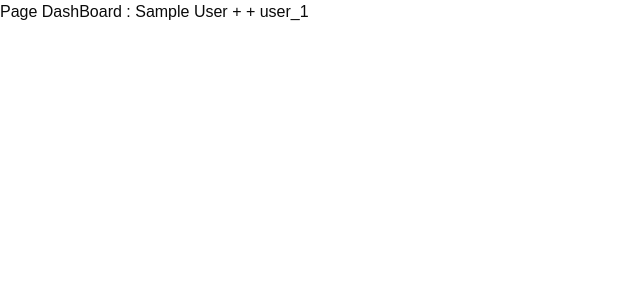
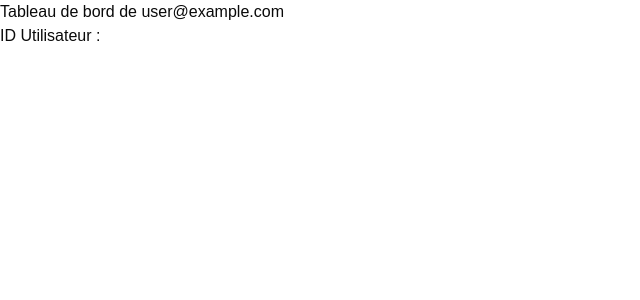
Before and after one commit to BouklifYacine/NextJS-Projet-Budget, a Next.js app in the folder statsgo/: page /Dashboard in a window 1280 px wide. Shown: the top 300 px of the page, without its empty margins (0-640 px from the left). Built offline with nearby package versions, Linux system fonts and the light colour scheme; no server answers; the database is empty; sample sign-in values are in the browser's storage.

Commit message:
Redirection basique vers le dashboard

```diff
--- a/statsgo/app/Dashboard/[id]/page.tsx
+++ /dev/null
@@ -1,18 +0,0 @@
-import { auth } from '@/auth'
-import { redirect } from 'next/navigation'
-import React from 'react'
-
-const UtilisateurID = async () => {
-
-    const session = await auth()
-   const SessionID = session?.user?.id
-    if(!session){
-        redirect("/")
-    }
-
-  return (
-    <div>Page utilisateur : {SessionID} </div>
-  )
-}
-
-export default UtilisateurID
--- a/statsgo/app/Dashboard/page.tsx
+++ b/statsgo/app/Dashboard/page.tsx
@@ -1,35 +1,20 @@
-"use server";
 
-import { auth } from "@/auth";
-import { prisma } from "@/prisma";
-import { redirect } from "next/navigation";
+import { auth } from "@/auth"
+import { redirect } from "next/navigation"
 
-interface Props {
-  iduser: string;
+const DashboardPage = async ({ params }: { params: { id: string } }) => {
+  const session = await auth()
+
+  if (!session) {
+    return redirect('/connexion')
+  }
+
+  return (
+    <div>
+      <h1>Tableau de bord de {session?.user?.email}</h1>
+      <p>ID Utilisateur : {params.id}</p>
+    </div>
+  )
 }
 
-const StatsGo = async ({ iduser }: Props) => {
-  const session = await auth();
-
-  const sessionname = session?.user?.name;
-  const sessionId = session?.user?.id;
-  console.log(session?.user?.id);
-
-  const user = await prisma.user.findUnique({
-    where: { email: session?.user?.email || "" },
-  });
-
-  const utilisateurid = user?.id;
-  const utilisateurEmail = user?.email
-  console.log(utilisateurEmail)
-
-  console.log(utilisateurid);
-
-  if (!session ) {
-    redirect("/");
-  }
-
-  return <div>Page DashBoard : {sessionname} + {utilisateurEmail} + {sessionId} </div>;
-};
-
-export default StatsGo;
+export default DashboardPage
--- a/statsgo/auth.ts
+++ b/statsgo/auth.ts
@@ -55,4 +55,5 @@ export const { handlers, auth, signIn, signOut } = NextAuth({
 
     })
   ],
+
 })
--- a/statsgo/components/boutongithub.tsx
+++ b/statsgo/components/boutongithub.tsx
@@ -10,7 +10,7 @@ const BoutonGithub = () => {
      <button
             type="button"
             className="w-full bg-gray-800 text-white py-2 px-4 rounded-md hover:bg-gray-900 transition-colors flex items-center justify-center gap-2"
-            onClick={async () => await signIn("github", { redirectTo: '/' })}
+            onClick={async () => await signIn("github", { redirectTo: '/dashboard' })}
           >
             <Github size={20} />
             Continuer avec GitHub
--- a/statsgo/components/boutongoogle.tsx
+++ b/statsgo/components/boutongoogle.tsx
@@ -9,7 +9,7 @@ const Boutongoogle = () => {
     <button
                 type="button"
                 className="w-full bg-white border border-gray-300 text-gray-700 py-2 px-4 rounded-md hover:bg-gray-50 transition-colors mb-2 flex items-center justify-center gap-2"
-                onClick={async () => await signIn("google", { redirectTo: '/' })}
+                onClick={async () => await signIn("google", { redirectTo: '/dashboard' })}
               >
                 <svg className="w-5 h-5" viewBox="0 0 24 24">
                   <path
```
